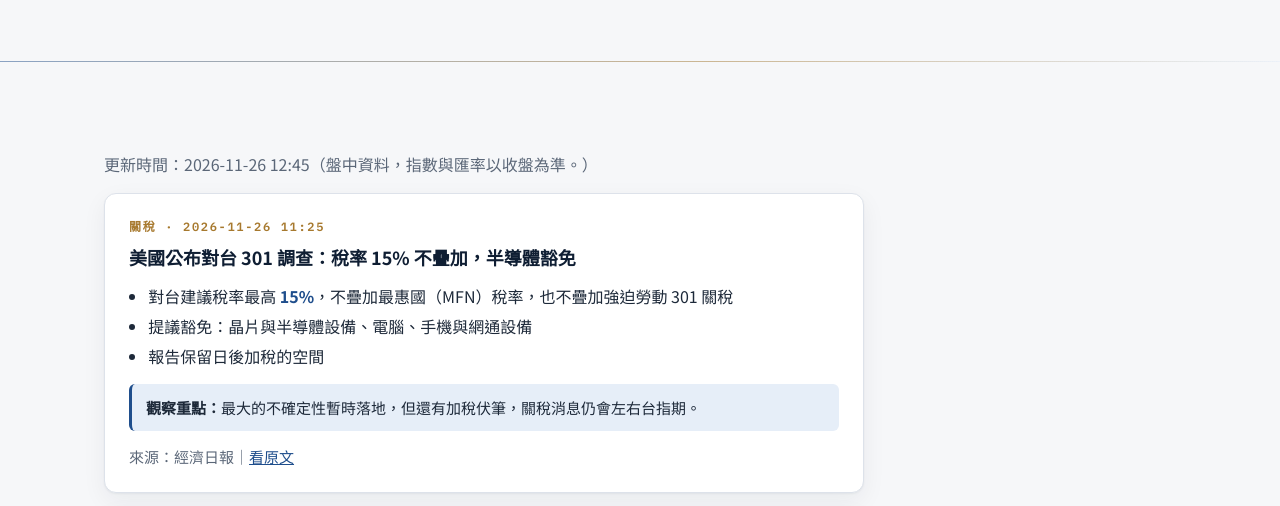
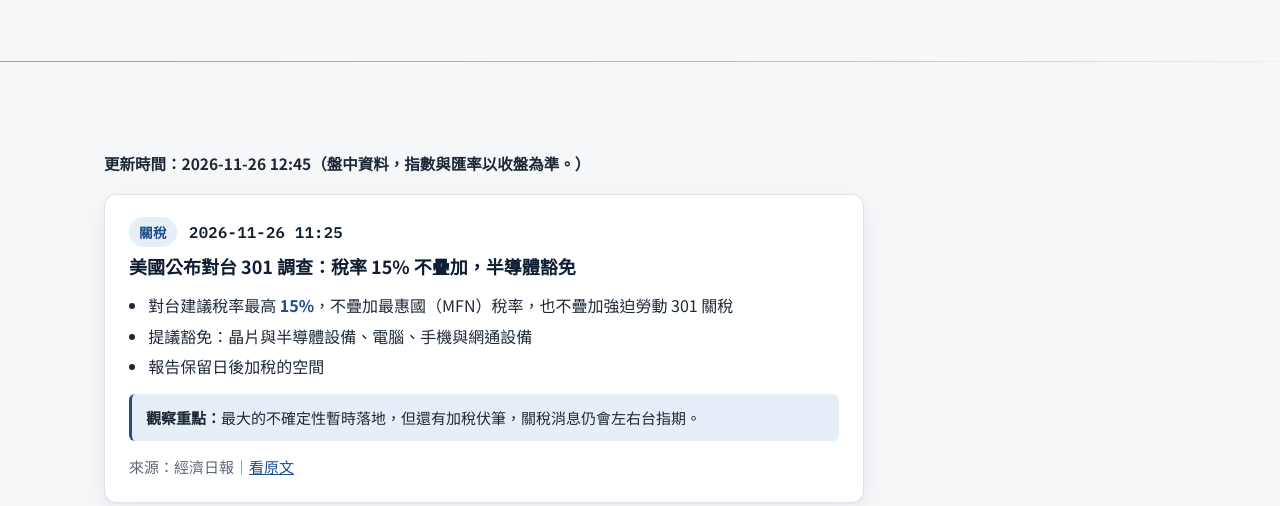
Before and after one commit to dctonyhsia/futureStep, a plain HTML site: page news.html in a window 1280 px wide. Shown: the part 255-761 px from the top of the page. Drawn offline with Linux system fonts and the light colour scheme.

Commit message:
新聞頁：放大新聞時間與更新時間（時間 15.5px 粗體、分類改為標籤），提高可讀性
Co-Authored-By: Claude Opus 5.5 <noreply@anthropic.com>

```diff
--- a/news.html
+++ b/news.html
@@ -47,7 +47,7 @@
 
     <section class="section">
       <div class="wrap">
-        <p class="small news-updated" style="color:var(--muted);margin:0 0 14px"></p>
+        <p class="news-updated"></p>
         <div class="news-list" style="display:grid;gap:16px;max-width:760px"></div>
         <p class="small" style="color:var(--muted);margin-top:18px">新聞內容摘錄自各媒體，僅供教育參考，不構成投資建議。詳細內容請點選原文。</p>
       </div>
@@ -87,7 +87,7 @@
         "更新時間：" + d.updated + (d.note ? "（" + d.note + "）" : "");
       box.innerHTML = d.items.map(function (n) {
         return '<article class="card">' +
-          '<span class="card-idx">' + esc(n.tag) + ' · ' + esc(n.time) + '</span>' +
+          '<p class="news-meta"><span class="news-tag">' + esc(n.tag) + '</span><time class="news-time">' + esc(n.time) + '</time></p>' +
           '<h3 style="margin:4px 0 10px;line-height:1.5">' + esc(n.title) + '</h3>' +
           (n.points ? '<ul style="margin:0;padding-left:1.2em;line-height:1.9;color:var(--text)">' +
             n.points.map(function (p) { return '<li>' + num(esc(p)) + '</li>'; }).join("") + '</ul>'
--- a/style.css
+++ b/style.css
@@ -908,3 +908,8 @@ fieldset.sc-box > legend + * { clear: both; }
 .nfp-bar.neg { fill: color-mix(in srgb, var(--down) 75%, transparent); }
 .nfp-bar.last { fill: var(--accent); }
 .nfp-bar.neg.last { fill: var(--down); }
+/* 新聞頁：時間放大、好讀 */
+.news-updated { margin: 0 0 16px; font-size: 15.5px; font-weight: 700; color: var(--text); }
+.card p.news-meta { display: flex; flex-wrap: wrap; align-items: center; gap: 8px 12px; margin: 0 0 6px; color: var(--text); }
+.news-tag { display: inline-block; padding: 3px 10px; border-radius: 99px; background: var(--accent-soft); color: var(--accent); font-size: 13.5px; font-weight: 700; letter-spacing: .04em; }
+.news-time { font: 600 15.5px "IBM Plex Mono", "Noto Sans TC", monospace; color: var(--ink); letter-spacing: .02em; }
```
